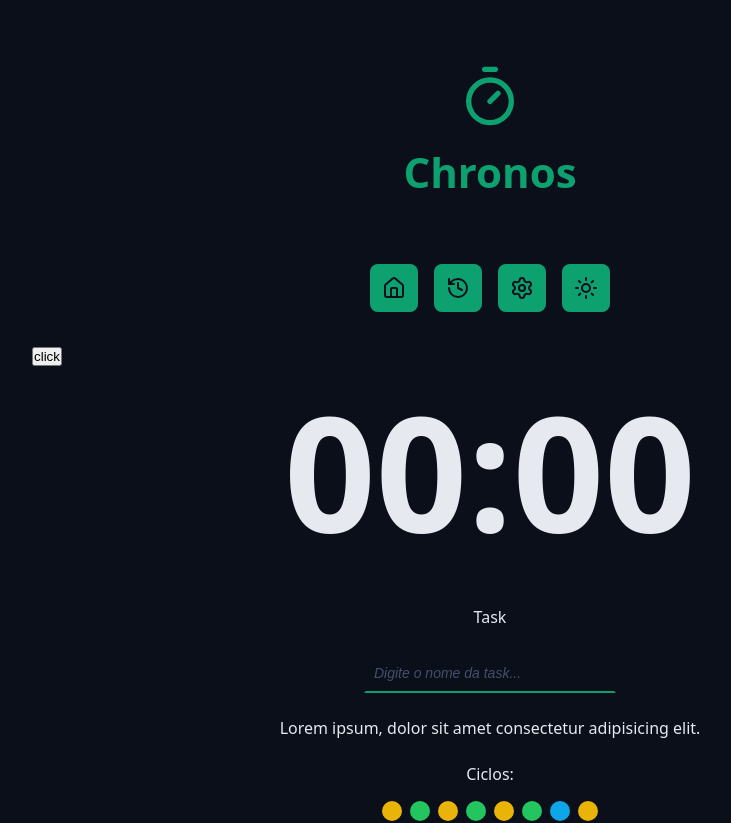
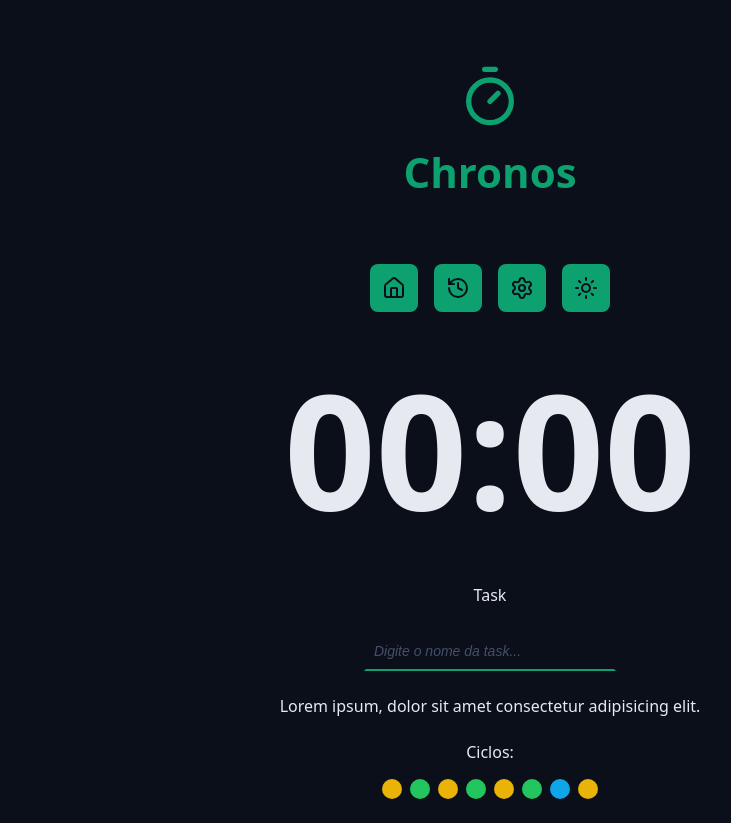
Before and after one commit to dhionathan01/chronosAPP, a React (Vite) app: page / in a window 1280 px wide. Shown: the top 823 px of the page, without its empty margins (150-881 px from the left). Built offline with nearby package versions, Linux system fonts and the light colour scheme.

Commit message:
🐛 fix: remove funcionalidade de alteração de tempo no contador
Remove a função de alteração de tempo e o botão correspondente do componente Contador.

```diff
--- a/src/components/Contador/index.tsx
+++ b/src/components/Contador/index.tsx
@@ -1,19 +1,9 @@
 import { useTaskContext } from '../../contexts/TaskContext/useTaskContext';
 import styles from './styles.module.css';
 export function Contador() {
-  const { state, setState } = useTaskContext();
-  function handleClickAlterTime() {
-    setState(prevState => {
-      return {
-        ...prevState,
-        formattedSecondsRemaining: '21:00',
-      };
-    });
-  }
-
+  const { state } = useTaskContext();
   return (
     <div>
-      <button onClick={handleClickAlterTime}>click</button>
       <div className={styles.container}>{state.formattedSecondsRemaining}</div>
     </div>
   );
```
